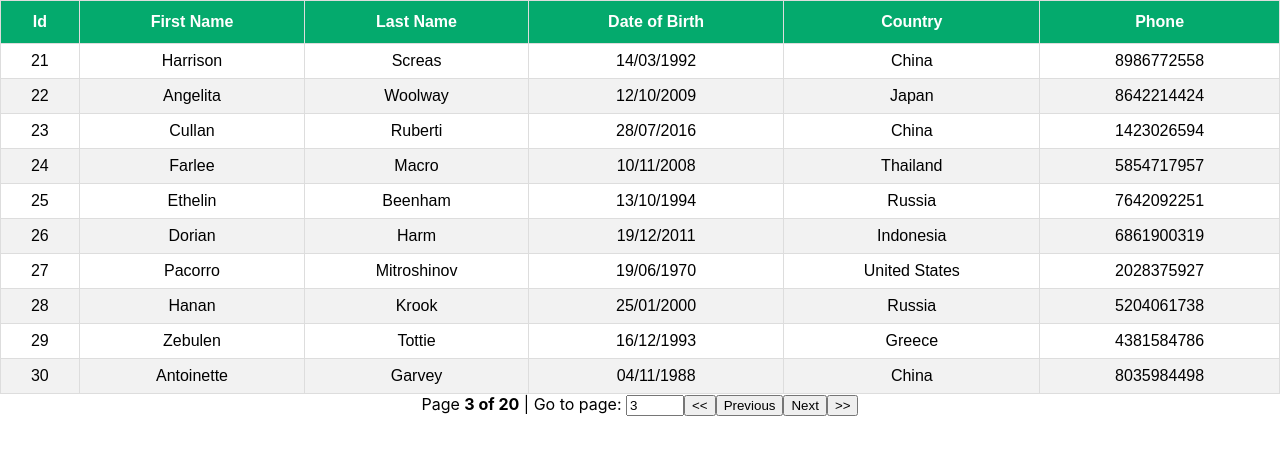
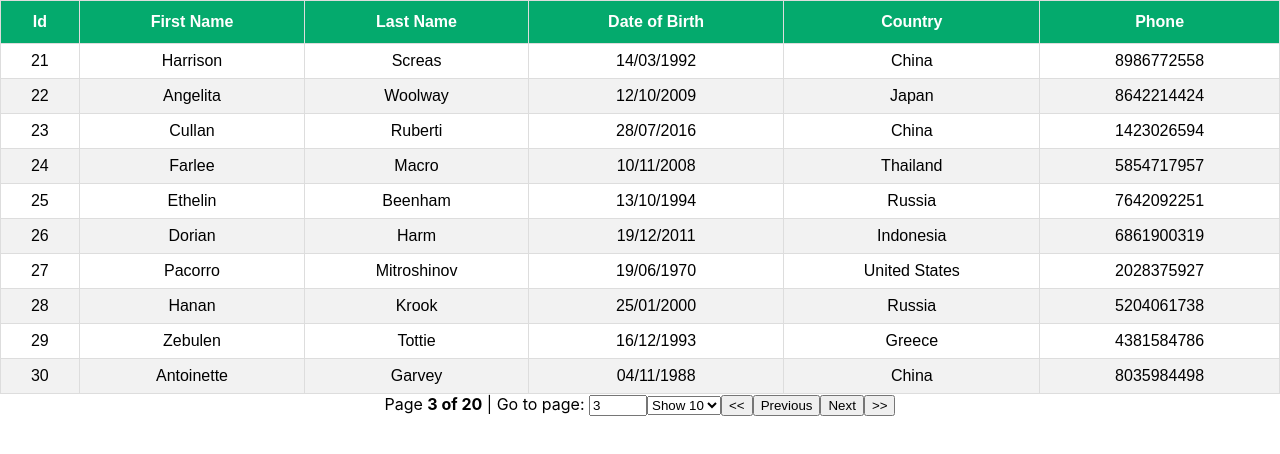
Before and after one commit to ShinchanThakur/React-Tables, a React (Create React App) app: page / in a window 1280 px wide. Shown: the top 454 px of the page. Built offline with nearby package versions, Linux system fonts and the light colour scheme.

Commit message:
Page size changing option added

```diff
--- a/src/components/PaginationTable.js
+++ b/src/components/PaginationTable.js
@@ -25,11 +25,12 @@
         pageOptions,
         gotoPage,
         pageCount,
+        setPageSize,
         state,
         prepareRow
     } = tableInstance
 
-    const { pageIndex } = state
+    const { pageIndex, pageSize } = state
 
     return (
         <>
@@ -73,6 +74,13 @@
                     style={{ width: '50px' }}
                     />
                 </span>
+                <select value={pageSize} onChange={e => setPageSize(Number(e.target.value))}>
+                    {
+                        [10, 25, 50].map(pageSize => (
+                            <option key={pageSize} value={pageSize}>Show {pageSize}</option>
+                        ))
+                    }
+                </select>
                 <button onClick={() => gotoPage(0)} disabled={!canPreviousPage}>{'<<'}</button>
                 <button onClick={() => previousPage()} disabled={!canPreviousPage}>Previous</button>
                 <button onClick={() => nextPage()} disabled={!canNextPage}>Next</button>
```
Also changed, not shown: images/pagination.png (added), 1 other file (tests, documents, lock files or other folders).
